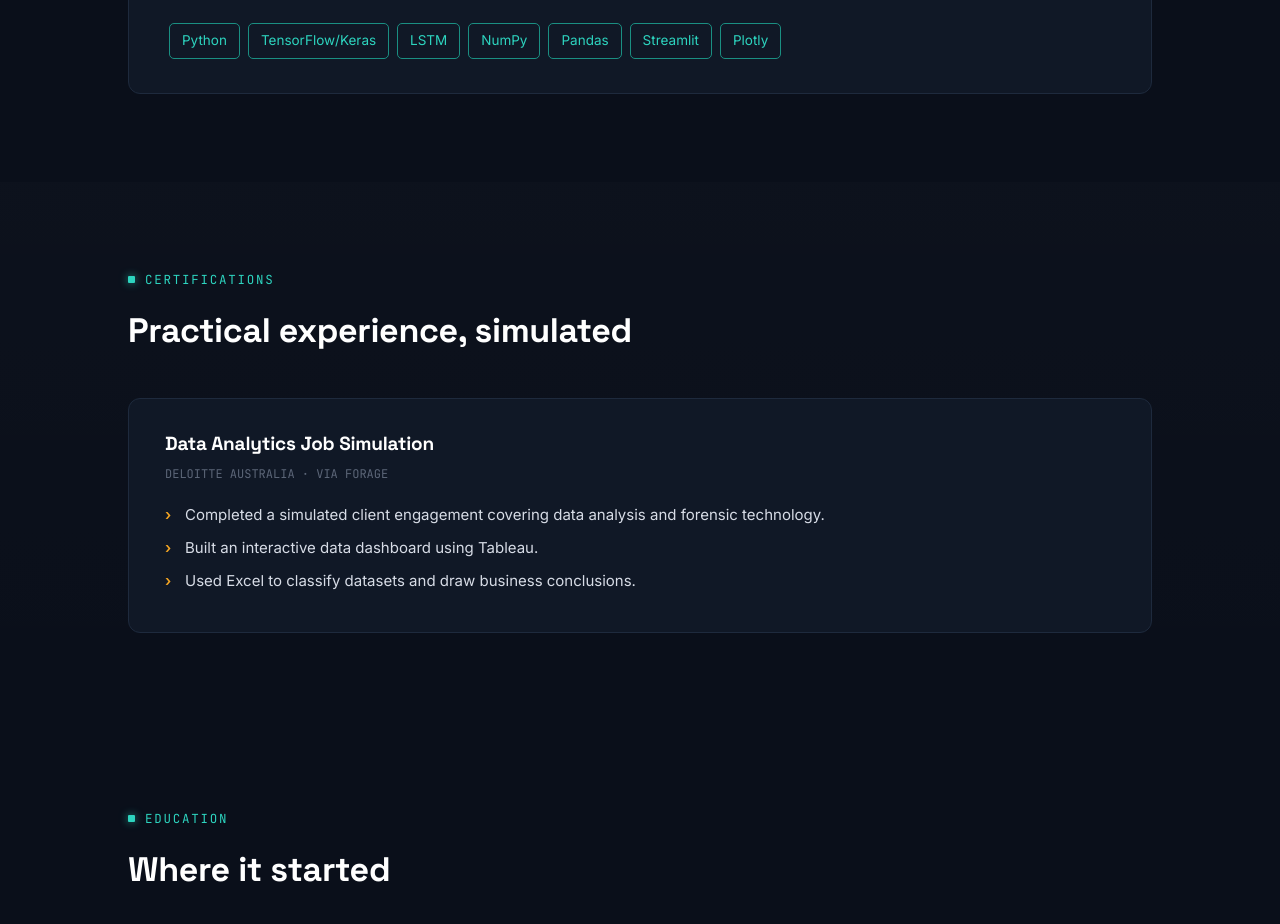
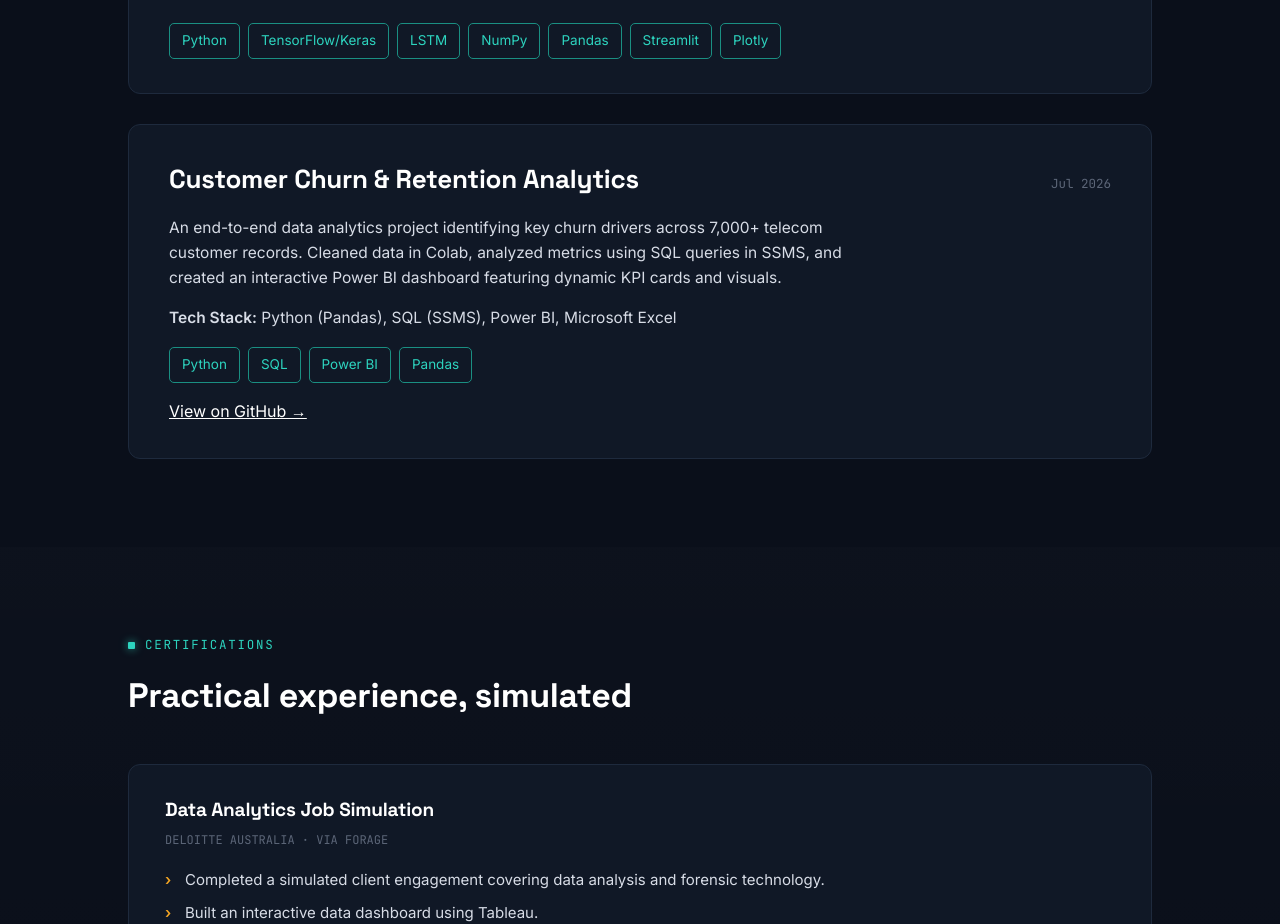
Before and after one commit to srikanthmuppuri66-maker/srikanth-portfolio, a plain HTML site: page index.html in a window 1280 px wide. Shown: the part 2571-3495 px from the top of the page. Drawn offline with Linux system fonts and the light colour scheme.

Commit message:
Update index.html

```diff
--- a/index.html
+++ b/index.html
@@ -467,6 +467,24 @@
           <span class="tag">Pandas</span><span class="tag">Streamlit</span><span class="tag">Plotly</span>
         </div>
       </div>
+      <!-- Customer Churn Project -->
+        <div class="project-card" style="margin-top: 30px;">
+          <div class="project-head">
+            <h3>Customer Churn & Retention Analytics</h3>
+            <span class="project-date">Jul 2026</span>
+          </div>
+          <p class="project-desc">An end-to-end data analytics project identifying key churn drivers across 7,000+ telecom customer records. Cleaned data in Colab, analyzed metrics using SQL queries in SSMS, and created an interactive Power BI dashboard featuring dynamic KPI cards and visuals.</p>
+          <p class="project-desc"><strong>Tech Stack:</strong> Python (Pandas), SQL (SSMS), Power BI, Microsoft Excel</p>
+          <div class="tech-tags tag-row" style="margin-top: 16px;">
+            <span class="tag">Python</span>
+            <span class="tag">SQL</span>
+            <span class="tag">Power BI</span>
+            <span class="tag">Pandas</span>
+          </div>
+          <div class="project-links" style="margin-top: 16px;">
+            <a href="https://github.com/srikanthmuppuri66-maker/Customer-Churn-Analytics" target="_blank" style="color: #fff; text-decoration: underline;">View on GitHub →</a>
+          </div>
+        </div>
     </div>
   </section>
 
```
